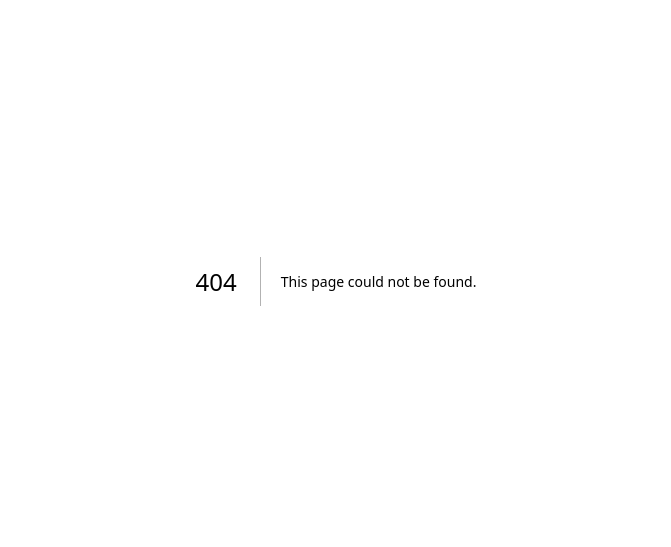
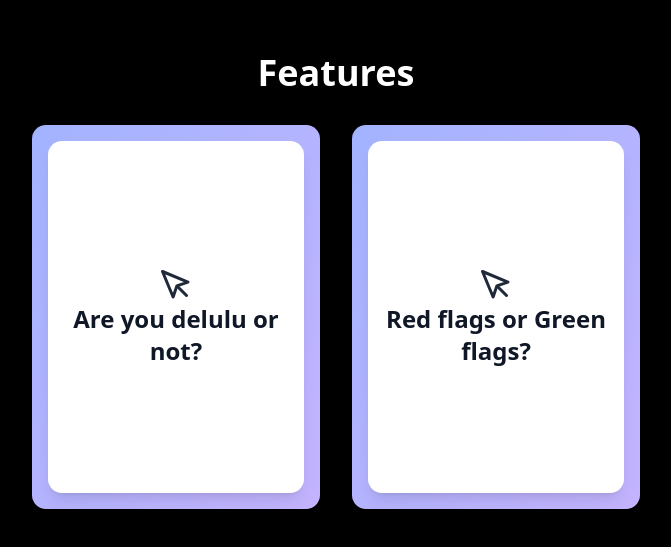
Before and after one commit to anushatomar13/delulu-ai, a Next.js app: page /features in a window 1280 px wide. Before the commit this address had no page. Shown: the part 119-666 px from the top of the page, without its empty margins (304-975 px from the left). Built offline with nearby package versions, Linux system fonts and the light colour scheme.

Commit message:
Added feature section with hover cards

```diff
--- /dev/null
+++ b/src/app/features/page.tsx
@@ -0,0 +1,73 @@
+'use client';
+
+import React, { useRef } from 'react';
+import { motion, useMotionTemplate, useMotionValue, useSpring } from 'framer-motion';
+import { FiMousePointer } from 'react-icons/fi';
+
+const Features = () => {
+  return (
+    <div className="min-h-screen bg-black flex flex-col items-center justify-center gap-8 px-4 py-12">
+      <h1 className="text-white text-4xl font-bold">Features</h1>
+      <div className="flex flex-wrap justify-center gap-8">
+        <TiltCard title="Are you delulu or not?" />
+        <TiltCard title="Red flags or Green flags?" />
+      </div>
+    </div>
+  );
+};
+
+const ROTATION_RANGE = 32.5;
+const HALF_ROTATION_RANGE = ROTATION_RANGE / 2;
+
+interface TiltCardProps {
+  title: string;
+}
+
+const TiltCard: React.FC<TiltCardProps> = ({ title }) => {
+  const ref = useRef<HTMLDivElement | null>(null);
+  const x = useMotionValue(0);
+  const y = useMotionValue(0);
+  const xSpring = useSpring(x);
+  const ySpring = useSpring(y);
+  const transform = useMotionTemplate`rotateX(${xSpring}deg) rotateY(${ySpring}deg)`;
+
+  const handleMouseMove = (e: React.MouseEvent<HTMLDivElement, MouseEvent>) => {
+    if (!ref.current) return;
+    const rect = ref.current.getBoundingClientRect();
+    const width = rect.width;
+    const height = rect.height;
+    const mouseX = (e.clientX - rect.left) * ROTATION_RANGE;
+    const mouseY = (e.clientY - rect.top) * ROTATION_RANGE;
+    const rX = (mouseY / height - HALF_ROTATION_RANGE) * -1;
+    const rY = mouseX / width - HALF_ROTATION_RANGE;
+    x.set(rX);
+    y.set(rY);
+  };
+
+  const handleMouseLeave = () => {
+    x.set(0);
+    y.set(0);
+  };
+
+  return (
+    <motion.div
+      ref={ref}
+      onMouseMove={handleMouseMove}
+      onMouseLeave={handleMouseLeave}
+      style={{ transformStyle: 'preserve-3d', transform }}
+      className="relative h-96 w-72 rounded-xl bg-gradient-to-br from-indigo-300 to-violet-300"
+    >
+      <div
+        style={{ transform: 'translateZ(75px)', transformStyle: 'preserve-3d' }}
+        className="absolute inset-4 flex flex-col items-center justify-center rounded-xl bg-white shadow-lg"
+      >
+        <FiMousePointer style={{ transform: 'translateZ(75px)' }} className="text-4xl text-gray-800" />
+        <p style={{ transform: 'translateZ(50px)' }} className="text-center text-2xl font-bold text-gray-900">
+          {title}
+        </p>
+      </div>
+    </motion.div>
+  );
+};
+
+export default Features;
```
